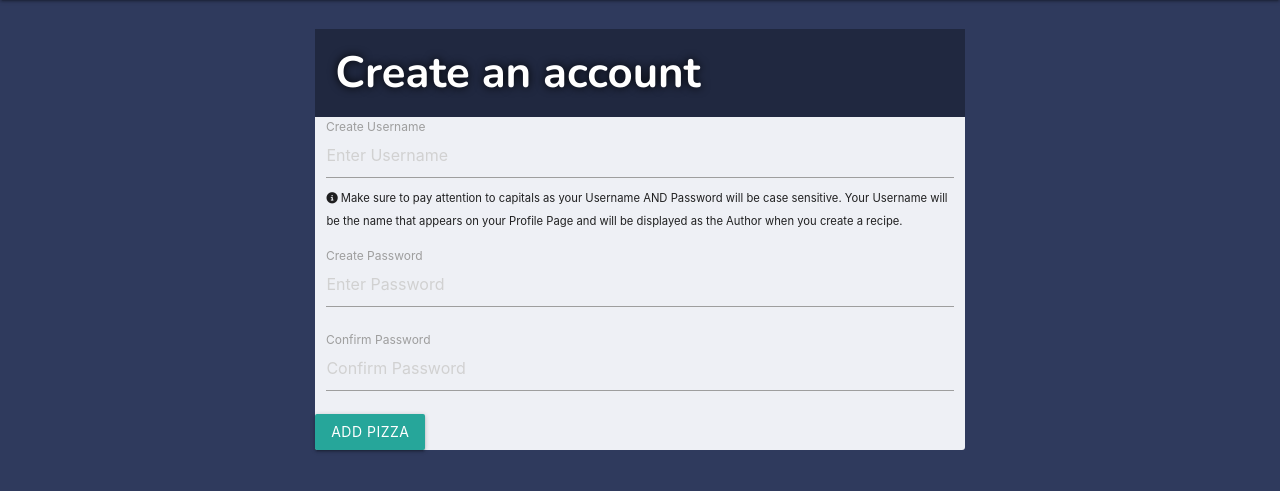
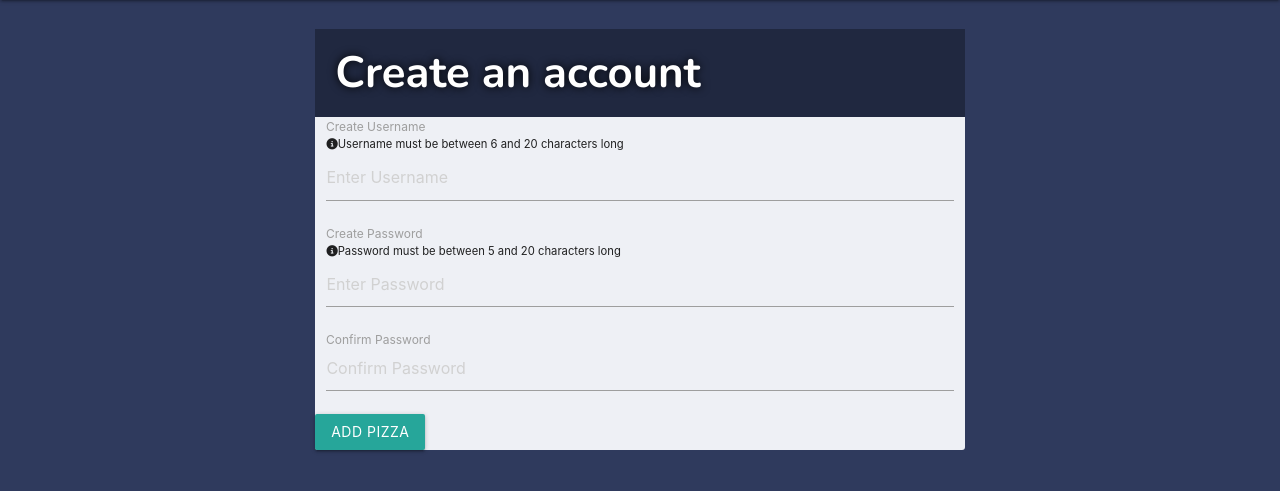
Before and after one commit to kennedydmb/pizza-database-project, a Flask app: page /register in a window 1280 px wide. Shown: the part 64-555 px from the top of the page. Run offline with Flask 2, Linux system fonts and the light colour scheme; some libraries are stand-ins or nearby versions.

Commit message:
Adde max and min requirements

```diff
--- a/templates/register.html
+++ b/templates/register.html
@@ -6,21 +6,22 @@
             <h3>Create an account</h3>
             <!-- Username Input Field -->
             <div class="input-field col s12">
+                <small><i class="fas fa-info-circle"></i>Username must be between 6 and 20 characters long</small>
                 <label for="username">Create Username</label>
-                <input name="username" type="text" id="sign-in-username" placeholder="Enter Username">
-                <small class="form-text form-info"><i class="fas fa-info-circle"></i> Make sure to pay attention to capitals as your Username AND Password will be case sensitive. Your Username will be the name that appears on your Profile Page and will be displayed as the Author when you create a recipe. </small>
+                <input name="username" type="text" id="sign-in-username" placeholder="Enter Username" minlength="6" maxlength="20" required>
             </div>
 
             <!-- Password Input Field -->
             <div class="input-field col s12">
+                <small><i class="fas fa-info-circle"></i>Password must be between 5 and 20 characters long</small>
                 <label for="user_password">Create Password</label>
-                <input name="user_password" type="password" class="form-control" id="sign-in-password" placeholder="Enter Password">
+                <input name="user_password" type="password" class="form-control" id="sign-in-password" placeholder="Enter Password" minlength="5" maxlength="20" required>
             </div>
 
             <!-- Password Verification Input Field -->
             <div class="input-field col s12">
                 <label for="user_password1">Confirm Password</label>
-                <input name="user_password1" type="password" class="form-control" id="sign-in-password1" placeholder="Confirm Password">
+                <input name="user_password1" type="password" class="form-control" id="sign-in-password1" placeholder="Confirm Password" required>
             </div>
 
             <!-- Register New User Submit Button -->
```
